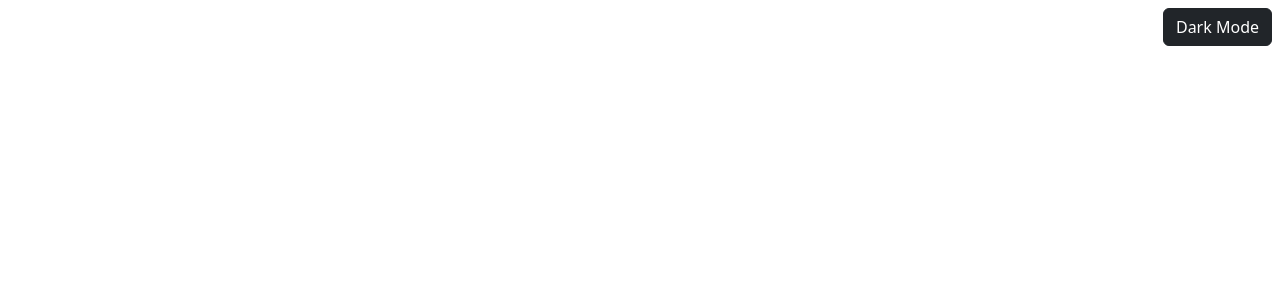
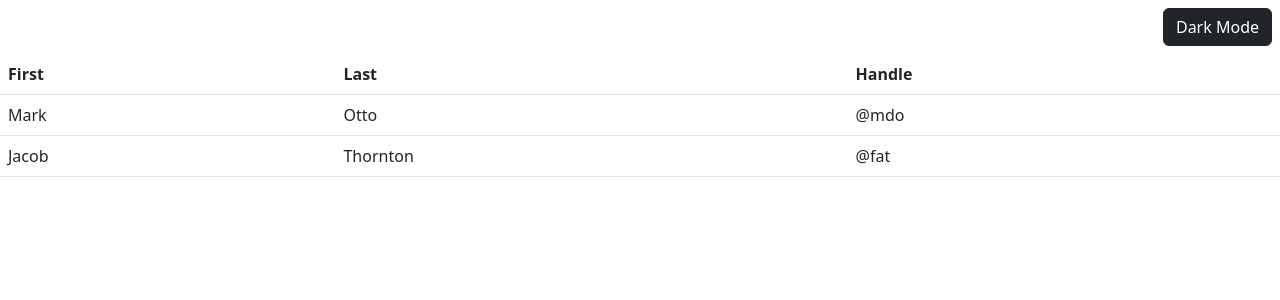
Before and after one commit to Mohamed-Nasr7/posts-darkmode, a React (Create React App) app: page / in a window 1280 px wide. Shown: the top 300 px of the page. Built offline with nearby package versions, Linux system fonts and the light colour scheme; no server answers.

Commit message:
Add a table template with rows and columns inside Posts component

```diff
--- a/src/components/Posts.tsx
+++ b/src/components/Posts.tsx
@@ -25,7 +25,29 @@
     getData();
   }, []);
 
-  return <div></div>;
+  return (
+    <table className='table'>
+      <thead>
+        <tr>
+          <th scope='col'>First</th>
+          <th scope='col'>Last</th>
+          <th scope='col'>Handle</th>
+        </tr>
+      </thead>
+      <tbody>
+        <tr>
+          <td>Mark</td>
+          <td>Otto</td>
+          <td>@mdo</td>
+        </tr>
+        <tr>
+          <td>Jacob</td>
+          <td>Thornton</td>
+          <td>@fat</td>
+        </tr>
+      </tbody>
+    </table>
+  );
 };
 
 export default Posts;
```
